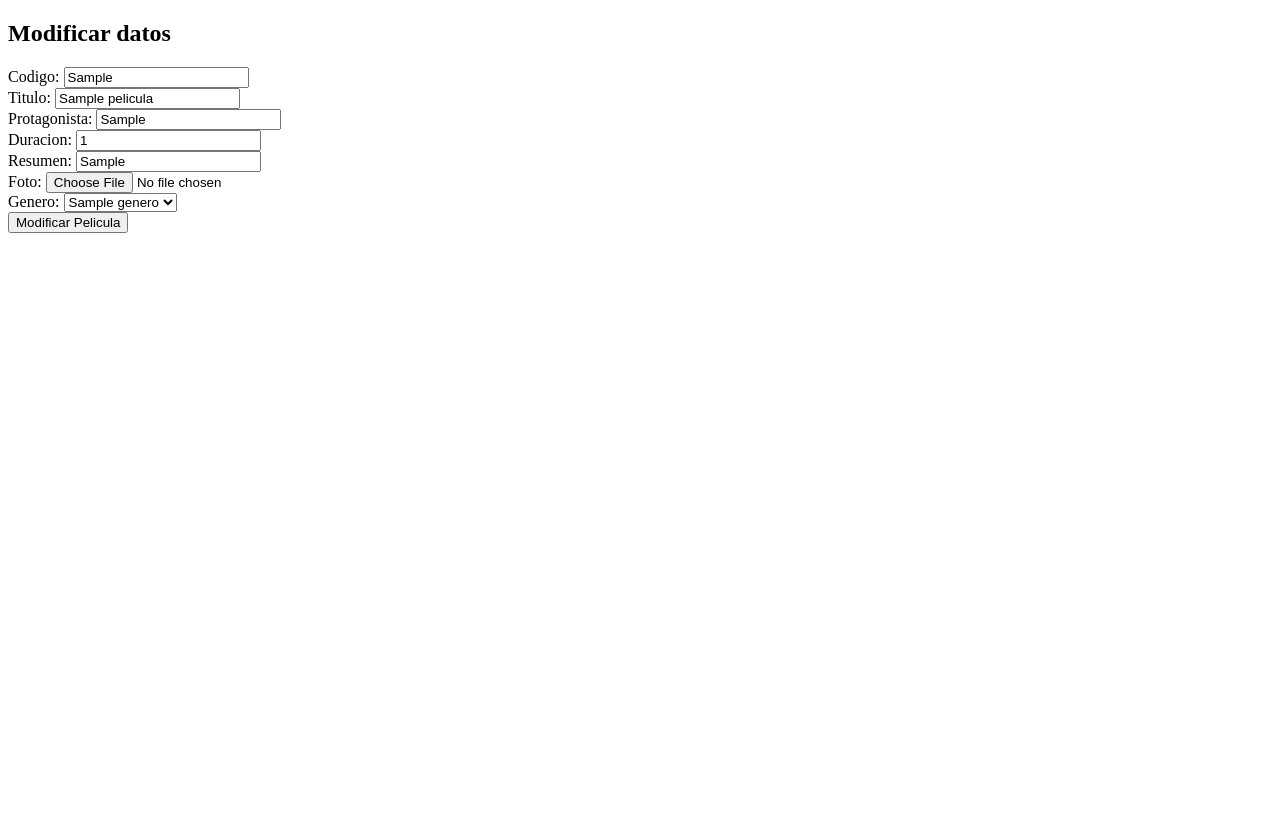
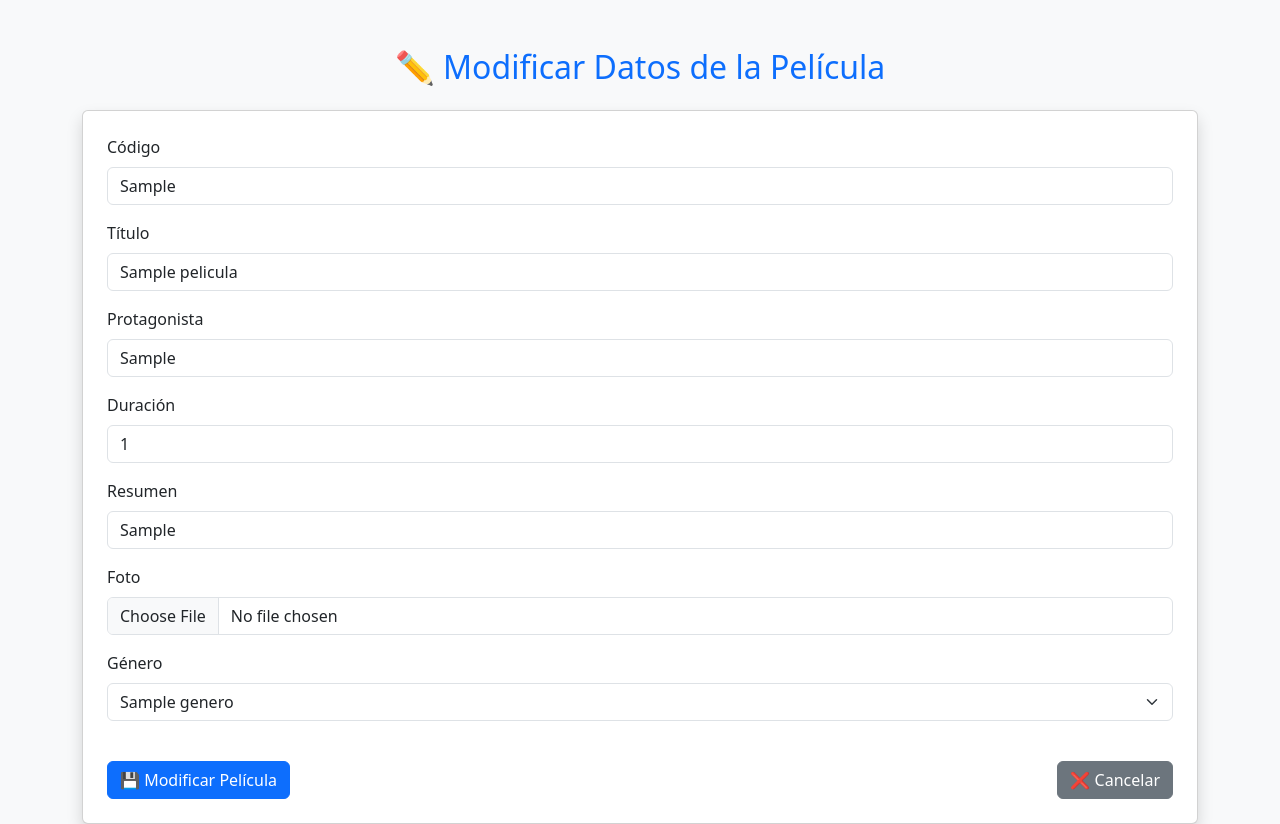
Before and after one commit to AndresArias28/app-PeliculasDjango, a Django app: page /consultarPeliculaPorId/1/ in a window 1280 px wide. Before the commit the page ends 233 px from the top, so only its background shows below. Run offline with Django 5.2, Linux system fonts and the light colour scheme; tables that the repository leaves empty hold one stand-in row (values such as "Sample post").

Commit message:
agregando estilos appPeliculas

```diff
--- a/GestionPeliculas/appPeliculas/templates/modificarPelicula.html
+++ b/GestionPeliculas/appPeliculas/templates/modificarPelicula.html
@@ -4,38 +4,50 @@
     <meta charset="UTF-8">
     <meta name="viewport" content="width=device-width, initial-scale=1.0">
     <title>Document</title>
+    <link href="https://cdn.jsdelivr.net/npm/bootstrap@5.3.3/dist/css/bootstrap.min.css" rel="stylesheet">
+
 </head>
-<body>
-    <h2>Modificar datos</h1>
-    <form action="/actualizaPelicula/" method="post" enctype="multipart/form-data">
+<body class="bg-light">
+
+<div class="container mt-5">
+    <h2 class="text-center text-primary mb-4">✏️ Modificar Datos de la Película</h2>
+
+    <form action="/actualizaPelicula/" method="post" enctype="multipart/form-data" class="card p-4 shadow">
         {% csrf_token %}
-        <div>
-            <label for="txtcodigo">Codigo:</label>
-            <input type="text" name="txtcodigo" value="{{ pelicula.pelCodigo }}" required>
+
+        <div class="mb-3">
+            <label for="txtcodigo" class="form-label">Código</label>
+            <input type="text" name="txtcodigo" class="form-control" value="{{ pelicula.pelCodigo }}" required>
         </div>
-        <div>
-            <label for="txttitulo">Titulo:</label>
-            <input type="text" name="txttitulo" value="{{ pelicula.pelTitulo }}" required>
+
+        <div class="mb-3">
+            <label for="txttitulo" class="form-label">Título</label>
+            <input type="text" name="txttitulo" class="form-control" value="{{ pelicula.pelTitulo }}" required>
         </div>
-        <div>
-            <label for="txtprotagonista">Protagonista:</label>
-            <input type="text" name="txtprotagonista" value="{{ pelicula.pelProtagonista }}" required>
+
+        <div class="mb-3">
+            <label for="txtprotagonista" class="form-label">Protagonista</label>
+            <input type="text" name="txtprotagonista" class="form-control" value="{{ pelicula.pelProtagonista }}" required>
         </div>
-        <div>
-            <label for="txtDuracion">Duracion:</label>
-            <input type="text" name="txtDuracion" value="{{ pelicula.pelDuracion }}" required>
+
+        <div class="mb-3">
+            <label for="txtDuracion" class="form-label">Duración</label>
+            <input type="text" name="txtDuracion" class="form-control" value="{{ pelicula.pelDuracion }}" required>
         </div>
-        <div>
-            <label for="txtresumen">Resumen:</label>
-            <input type="text" name="txtresumen" value="{{ pelicula.pelResumen }}" required>
+
+        <div class="mb-3">
+            <label for="txtresumen" class="form-label">Resumen</label>
+            <input type="text" name="txtresumen" class="form-control" value="{{ pelicula.pelResumen }}" required>
         </div>
-        <div>
-            <label for="txtfoto">Foto:</label>
-            <input type="file" name="txtfoto">
+
+        <div class="mb-3">
+            <label for="txtfoto" class="form-label">Foto</label>
+            <input type="file" name="txtfoto" class="form-control">
         </div>
-        <div>
-            <label for="txtgenero">Genero:</label>
-            <select name="txtgenero" id="txtgenero" required>
+
+        <div class="mb-3">
+            <label for="txtgenero" class="form-label">Género</label>
+            <select name="txtgenero" id="txtgenero" class="form-select" required>
                 {% for genero in generos %}
                     {% if genero.id == pelicula.pelGenero.id %}
                         <option value="{{ genero.id }}" selected>{{ genero.genNombre }}</option>
@@ -46,8 +58,15 @@
             </select>
         </div>
 
-        <button type="submit">Modificar Pelicula</button>
         <input type="hidden" name="idPelicula" value="{{ pelicula.id }}">
+
+        <div class="d-flex justify-content-between mt-4">
+            <button type="submit" class="btn btn-primary">💾 Modificar Película</button>
+            <a href="{% url 'listar_peliculas' %}" class="btn btn-secondary">❌ Cancelar</a>
+        </div>
     </form>
+</div>
+
+<script src="https://cdn.jsdelivr.net/npm/bootstrap@5.3.0/dist/js/bootstrap.bundle.min.js"></script>
 </body>
 </html>
```
Also changed, not shown: GestionPeliculas/appPeliculas/templates/agregarPelicula.html (+46 -28 lines), GestionPeliculas/appPeliculas/templates/inicio.html (+42 -9 lines), GestionPeliculas/appPeliculas/templates/listarPeliculas.html (+25 -17 lines).
